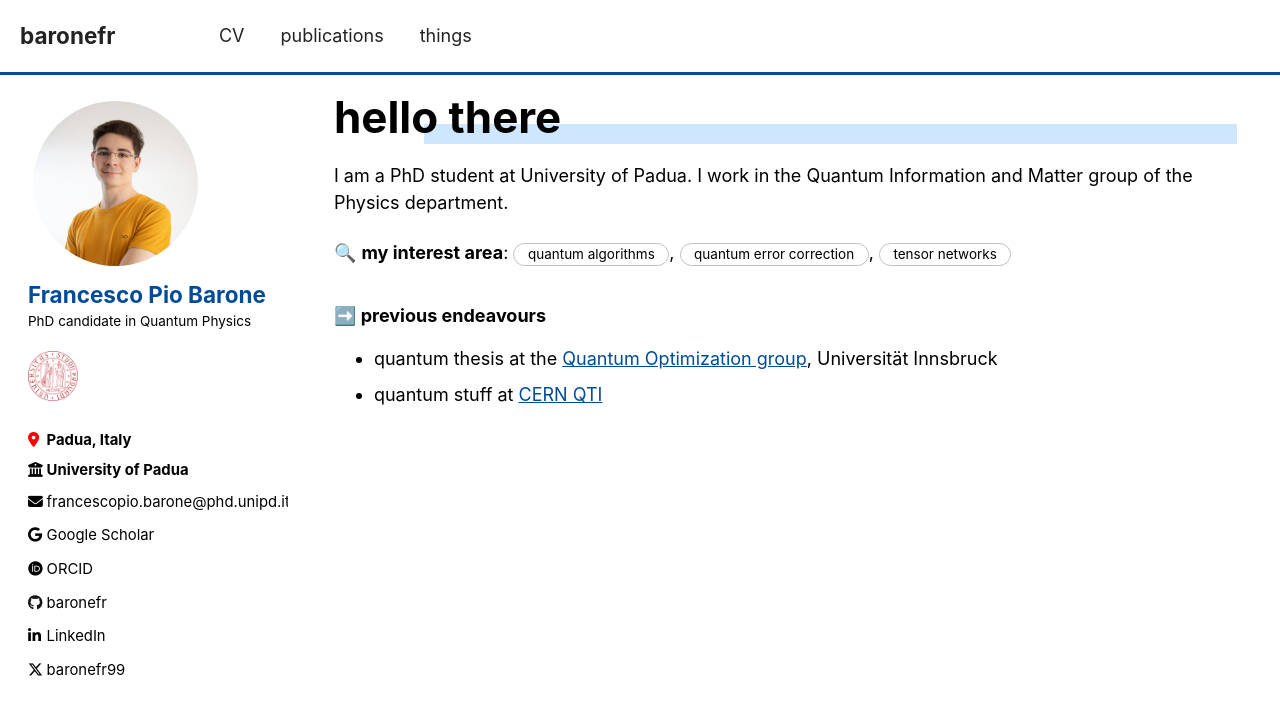
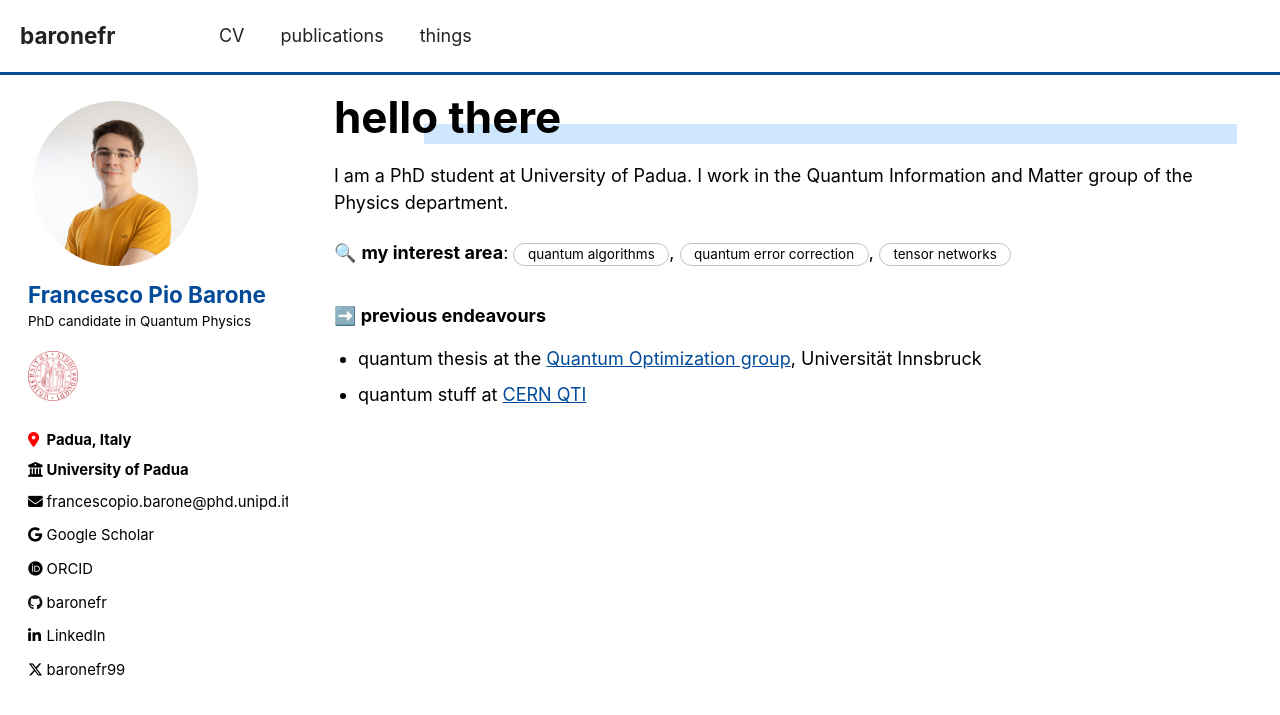
Before and after one commit to baronefr/baronefr.github.io, a Jekyll site: the page built from _pages/about.md, in a window 1280 px wide and 900 px high. Shown: the top 715 px of the window. Built offline with Jekyll 4.4.1, drawn with Linux system fonts in a browser that asks for light colours.

Commit message:
fix title spacing

```diff
--- a/_sass/_masthead.scss
+++ b/_sass/_masthead.scss
@@ -59,5 +59,8 @@
     padding-right: 3em;
     font-weight: 700;
     font-size: $type-size-4;
+    @media screen and (max-width: $large) {
+      padding-right: 1em;
+    }
   }
 }
--- a/_sass/_page.scss
+++ b/_sass/_page.scss
@@ -89,6 +89,10 @@
   h2 {
     padding-bottom: 0.3em;
     border-bottom: 1px solid $border-color;
+  }
+
+  ul {
+    padding-left: 24px;
   }
 
   p, li, dl {
--- a/_sass/_sidebar.scss
+++ b/_sass/_sidebar.scss
@@ -139,6 +139,11 @@
     padding-left: 0;
     padding-right: 0;
   }
+
+  @media screen and (max-width: $large) {
+    padding-left: 10px;
+    padding-right: 2px;
+  }
 }
 
 .author__name {
@@ -194,7 +199,7 @@
 .author__urls-wrapper {
   position: relative;
   display: table-cell;
-  vertical-align: middle;
+  vertical-align: bottom;
   font-family: $sans-serif;
   cursor: pointer;
 
```
